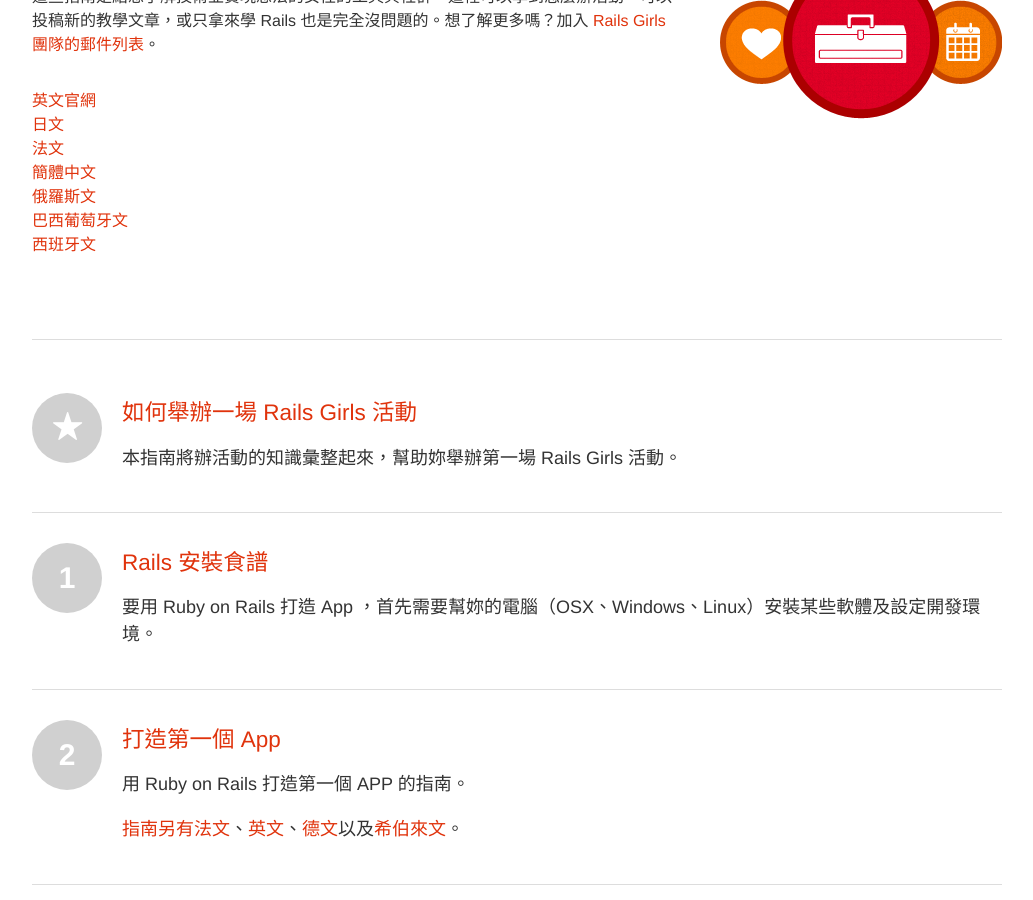
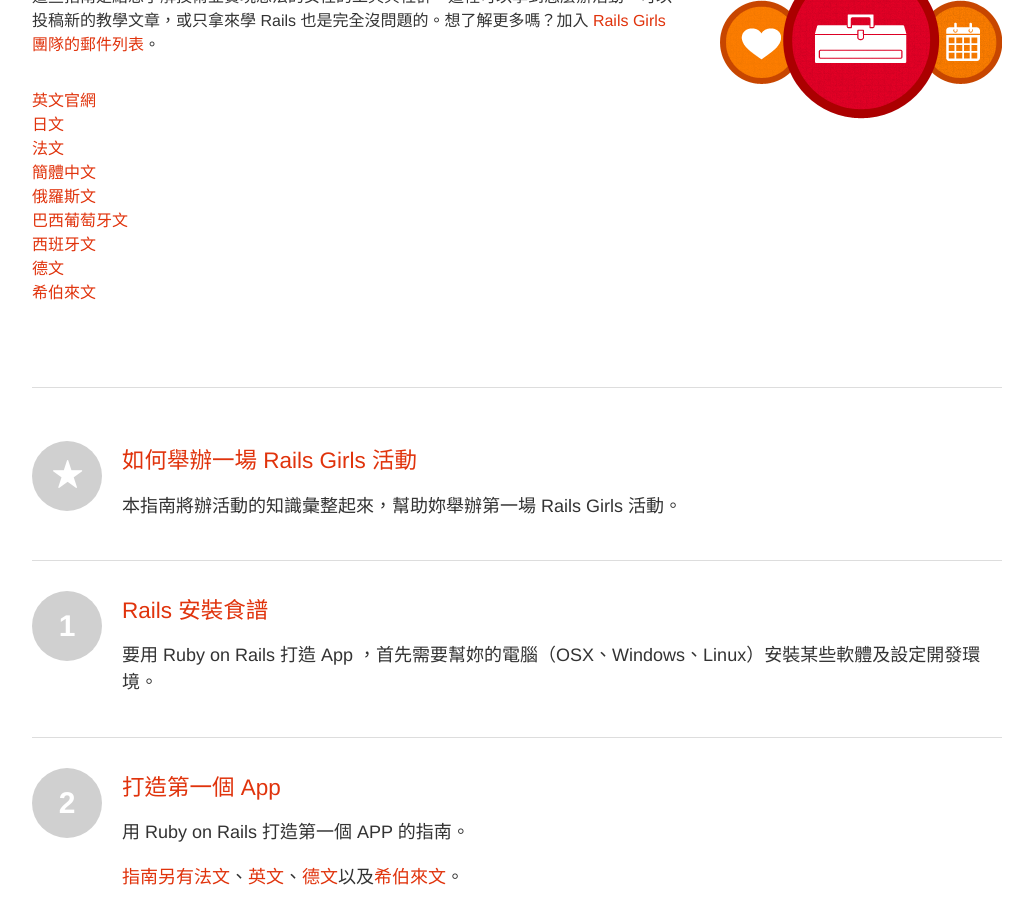
Before and after one commit to railsgirls-taiwan/railsgirls-taiwan.github.io, a Jekyll site: the page built from index.html, in a window 1280 px wide and 900 px high, scrolled down 1130 px. Shown: the whole window, without its empty margins (53-1086 px from the left). Built offline with Jekyll 4.4.1, drawn with Linux system fonts in a browser that asks for light colours; nearby versions of some CDN libraries; Markdown is read by kramdown in place of the engine named in the settings.

Commit message:
Link to German and Hebrew, remove trailing slashs

```diff
--- a/index.html
+++ b/index.html
@@ -7,12 +7,14 @@
     <p>這些指南是給想了解技術並實現想法的女性的工具與社群。這裡可以學到怎麼辦活動，可以投稿新的教學文章，或只拿來學 Rails 也是完全沒問題的。想了解更多嗎？加入 <a href="http://groups.google.com/group/rails-girls-team">Rails Girls 團隊的郵件列表</a>。</p>
     <p class="hero-links">
         <a href="http://railsgirls.com">英文官網</a><br/>
-        <a href="http://railsgirls.jp/">日文</a><br/>
-        <a href="http://railspremierspas.humancoders.com/">法文</a><br/>
+        <a href="http://railsgirls.jp">日文</a><br/>
+        <a href="http://railspremierspas.humancoders.com">法文</a><br/>
         <a href="http://rgcn.github.io">簡體中文</a><br/>
         <a href="http://rgua.github.io">俄羅斯文</a><br/>
-        <a href="http://www.maujor.com/railsgirlsguide/">巴西葡萄牙文</a><br/>
-        <a href="http://railsgirlslima.github.io/">西班牙文</a><br/>
+        <a href="http://www.maujor.com/railsgirlsguide">巴西葡萄牙文</a><br/>
+        <a href="http://railsgirlslima.github.io">西班牙文</a><br/>
+        <a href="http://railsgirlshh.github.io">德文</a><br/>
+        <a href="http://guides.railsgirls.co.il">希伯來文</a><br/>
     </p>
 </div>
 
```
